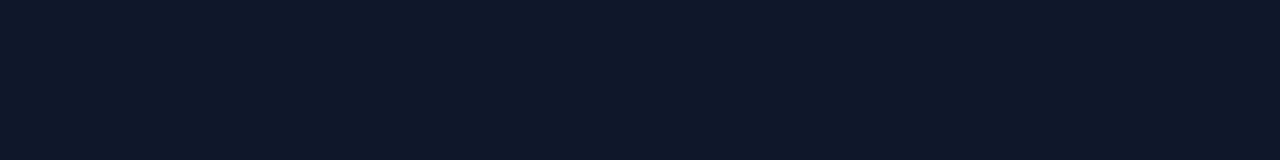
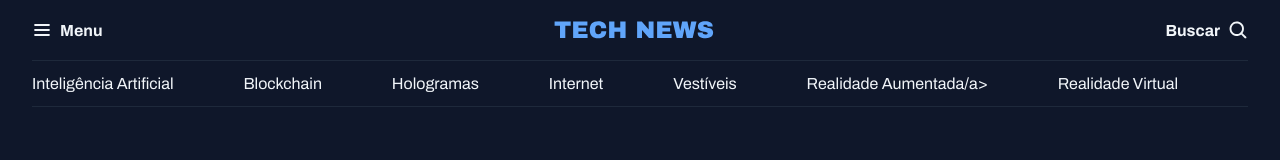
Before and after one commit to artmorais77/portal-de-noticias, a plain HTML site: page index.html in a window 1280 px wide. Drawn offline with Linux system fonts and the light colour scheme.

Commit message:
criando o header

```diff
--- a/index.html
+++ b/index.html
@@ -13,7 +13,33 @@
 </head>
 
 <body>
+  <header class="container">
+    <nav id="primary" class="grid grid-flow-col">
+      <div>
+        <img src="./assets/logos/List.svg" alt="icone de menu">
+        <strong>Menu</strong>
+      </div>
 
+      <div>
+        <img src="./assets/logos/Tech News.svg" alt="Tech News logo">
+      </div>
+
+      <div>
+        <strong>Buscar</strong>
+        <img src="./assets/logos/MagnifyingGlass.svg" alt="icone de lupa">
+      </div>
+    </nav>
+
+    <nav id="secondary" class="grid grid-flow-col">
+      <a href="#">Inteligência Artificial</a>
+      <a href="#">Blockchain</a>
+      <a href="#">Hologramas</a>
+      <a href="#">Internet</a>
+      <a href="#">Vestíveis</a>
+      <a href="#">Realidade Aumentada/a>
+      <a href="#">Realidade  Virtual</a>
+    </nav>
+  </header>
 </body>
 
 </html>
--- a/styles/global.css
+++ b/styles/global.css
@@ -45,3 +45,18 @@ color: var(--brand-color-dark);
 h1, h2, h3 {
   font: inherit;
 }
+
+.container {
+  max-width: 1280px;
+  padding-inline: 32px;
+  margin-inline: auto;
+}
+
+/* utility-first */
+.grid {
+  display: grid;
+}
+
+.grid-flow-col {
+  grid-auto-flow: column  ;
+}
--- /dev/null
+++ b/styles/header.css
@@ -0,0 +1,23 @@
+#primary {
+  padding-block: 20px;
+
+  div {
+    display: flex;
+    align-items: center;
+    gap: 8px;
+  }
+
+  div:nth-child(2) {
+     margin-inline: auto  ;
+  }
+
+  div:nth-child(3) {
+    justify-self: end;
+  }
+}
+
+#secondary {
+  padding-block: 14px;
+  border: solid 1px var(--stroke-color);
+  border-inline: none;
+}
--- a/styles/index.css
+++ b/styles/index.css
@@ -1 +1,2 @@
-@import url(global.css)
+@import url(global.css);
+@import url(header.css);
```
